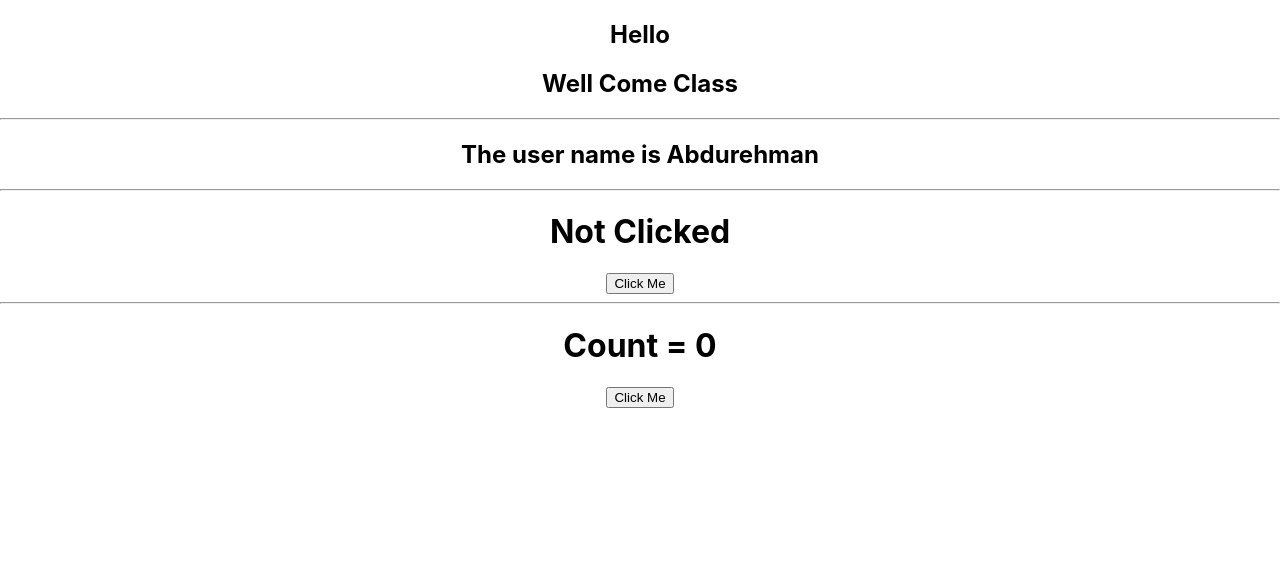
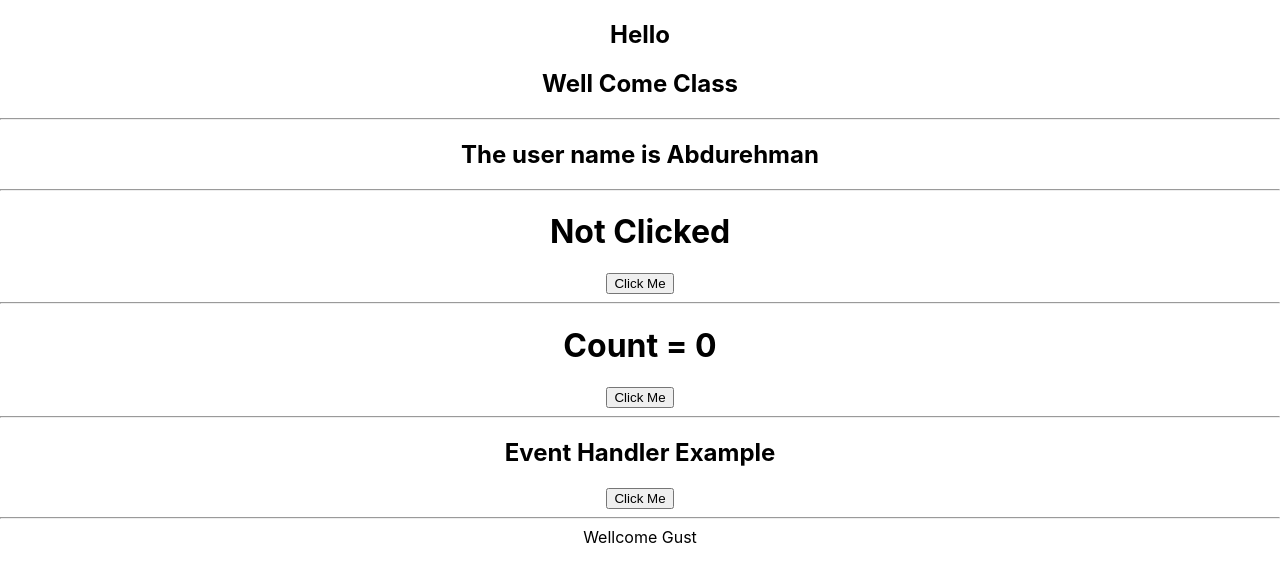
Before and after one commit to Abduino/ReactJS, a React (Create React App) app in the folder examplesCollection/: page / in a window 1280 px wide. Shown: the top 582 px of the page. Built offline with nearby package versions, Linux system fonts and the light colour scheme.

Commit message:
inheritance props example

```diff
--- a/examplesCollection/src/App.js
+++ b/examplesCollection/src/App.js
@@ -6,7 +6,9 @@ import {WellCome} from './components/WellCome';
 import UserName from './components/PropExample';
 import StateExample from './components/StateExample';
 import StateExample2 from './components/StateExample2';
-
+import EventHandling from './components/EventHandling';
+import ParentComponent from './components/ParentComponent';
+import ConditionalRendering from './components/ConditionalRendering';
 function App() {
   return (
     <div className="App">
@@ -17,8 +19,14 @@ function App() {
       <UserName name="Abdurehman"/>
       {/* the next line used to call state example page */}
       <StateExample/>
-      {/* the next line used to call state example page */}
+      {/* the next line used to call state example 2 page */}
       <StateExample2/>
+       {/* the next line used to call event handling example page */}
+      <EventHandling/>
+      {/* the next line used to call state example page
+      <ParentComponent/>*/}
+      {/* the next line used to call conditional rendering example page */}
+      <ConditionalRendering/>
 
     </div>
   );
--- a/examplesCollection/src/components/ChildComponent.js
+++ b/examplesCollection/src/components/ChildComponent.js
@@ -3,7 +3,7 @@ import React from 'react'
 const ChildComponent = (props) => {
     return (
         <div>
-            <button onClick={props.alerHandler}>Click</button>
+            {/* <button onClick={alert("hello")}>Click</button> */}
 
         </div>
     )
--- a/examplesCollection/src/components/ParentComponent.js
+++ b/examplesCollection/src/components/ParentComponent.js
@@ -11,7 +11,7 @@ class ParentComponent extends Component {
     }
 
     alerHandler(){
-        alert(`hello parent `)
+        alert("hello parent")
     }
     render(){
         return (
@@ -19,7 +19,7 @@ class ParentComponent extends Component {
                 <hr/>
                 <h2>parent page</h2>
                 <ChildComponent funName= {this.alerHandler}/>
-
+                <hr/>
 
             </div>
         )
```
